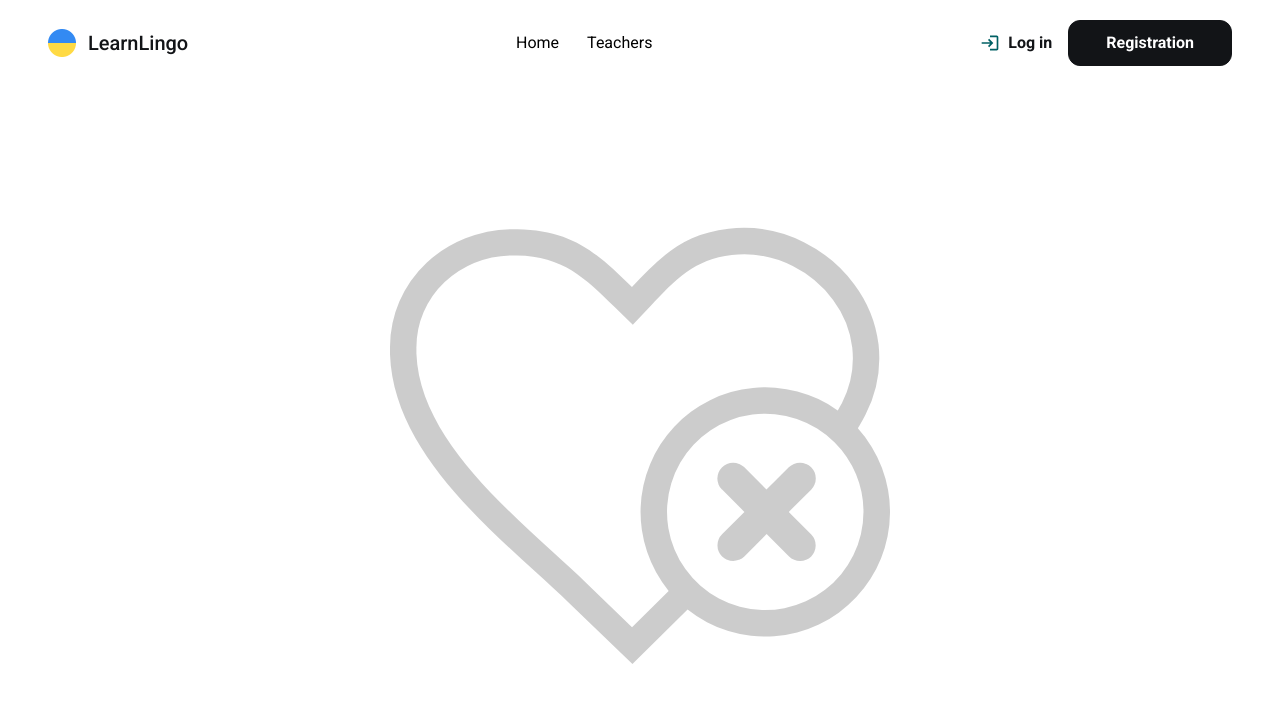
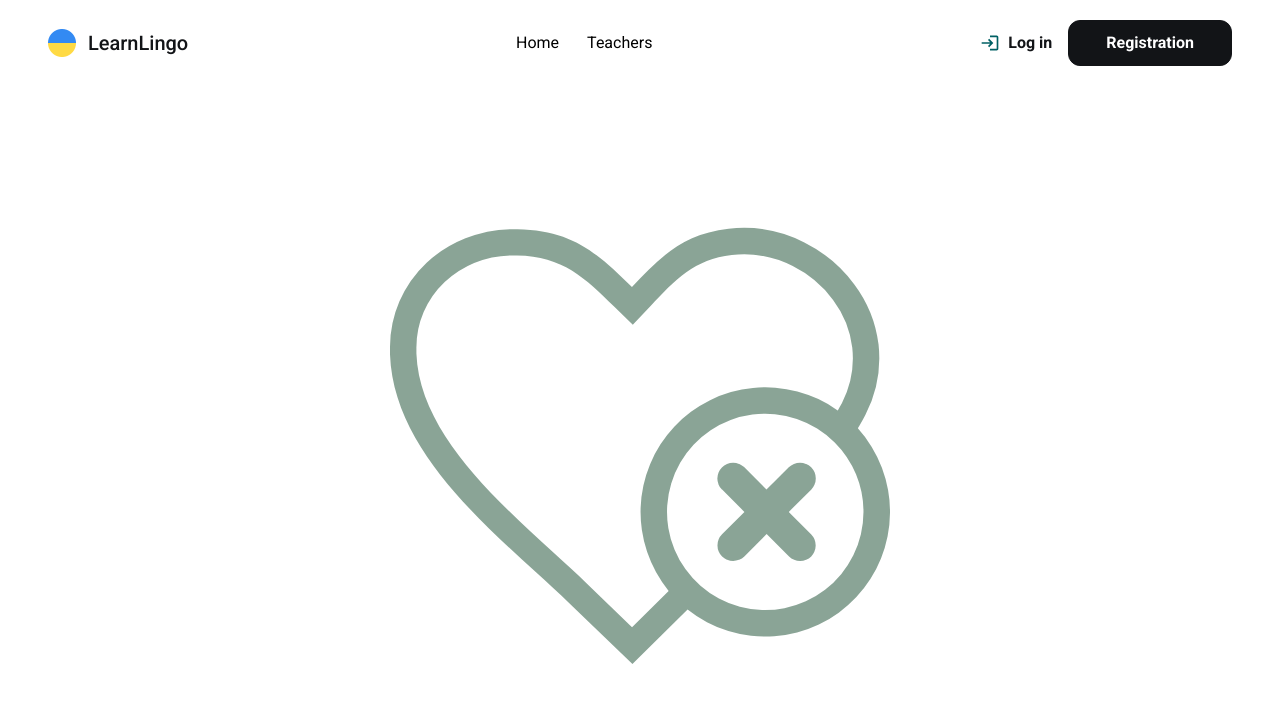
Before and after one commit to VorontsovaYulia/learn_lingo, a Next.js app: page /favorites in a window 1280 px wide. Shown: the top 702 px of the page. Built offline with nearby package versions, Linux system fonts and the light colour scheme.

Commit message:
added_svg-filter

```diff
--- a/src/app/components/FavoritesButton/FavoritesButton.jsx
+++ b/src/app/components/FavoritesButton/FavoritesButton.jsx
@@ -15,11 +15,11 @@ export const FavoritesButton = () => {
         <div onClick={toggleFavorite}>
 
             {isFavorite ?
-                <Image src="/filled-heart.svg" alt="filled-heart" width={26} height={26} className={styles.img} />
+                <Image src="/filled-heart.svg" alt="filled-heart" width={26} height={26} className={styles.filled} />
                 :
-                <Image src="/empty-heart.svg" alt="empty-heart" width={26} height={26} className={styles.img} />
+                <Image src="/empty-heart.svg" alt="empty-heart" width={26} height={26} className={styles.empty} />
             }
 
         </div>
-    );
+    )
  }
--- /dev/null
+++ b/src/app/favorites/favorites.module.css
@@ -0,0 +1,11 @@
+.wrapper {
+    display: flex;
+    justify-content: center;
+    align-items: center;
+    height: 90vh;
+    width: 100vw;
+}
+
+.wrapper img {
+    filter: invert(69%) sepia(13%) saturate(388%) hue-rotate(95deg) brightness(90%) contrast(85%);
+}
--- a/src/app/favorites/page.jsx
+++ b/src/app/favorites/page.jsx
@@ -1,17 +1,10 @@
 import Image from "next/image";
+import styles from './favorites.module.css'
 
 export default function Favorites() {
    return (
-      <div
-style={{
-            display: "flex",
-            justifyContent: "center",
-            alignItems: "center",
-            height: "90vh",
-            width: "100vw",
-        }}>
-         <Image src='/favorites-icon.svg' alt="empty" width={500} height={500} style={{filter: 'opacity(0.2)'}}/>
-
+      <div className={styles.wrapper}>
+         <Image src='/favorites-icon.svg' alt="empty" width={500} height={500} />
       </div>
    );
 }
```
Also changed, not shown: src/app/components/FavoritesButton/FavoritesButton.module.css (+7 -1 lines), src/app/components/TeachersList/TeachersList.jsx (line endings or trailing spaces).
